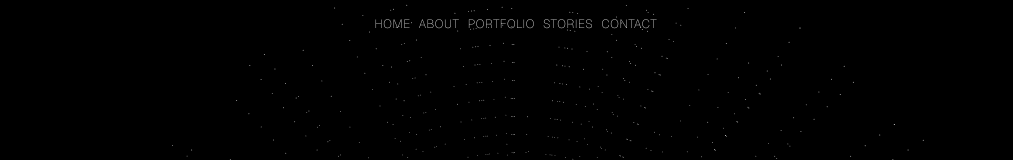
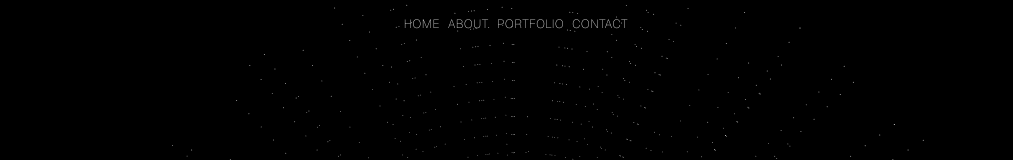
Before and after one commit to wobble-house/raf, a Next.js app: page /signin in a window 1280 px wide. Shown: the top 160 px of the page, without its empty margins (124-1137 px from the left). Built offline with nearby package versions, Linux system fonts and the light colour scheme.

Commit message:
removed stories for now

```diff
--- a/components/nav.tsx
+++ b/components/nav.tsx
@@ -38,9 +38,6 @@ export default function Nav(){
                         <Link href={'/portfolio'} className={`${pathname == '/portfolio' ? 'scale-125 px-2 font-normal text-primary hover:text-secondary' : 'scale-100 font-thin hover:text-primary'} transition-all ease-in-out font-sans uppercase tracking-wider`} onClick={handleClose}>
                           Portfolio
                           </Link>
-                        <Link href={'/stories'} className={`${pathname == '/stories' ? 'scale-125 px-2 font-normal text-primary hover:text-secondary' : 'scale-100 font-thin hover:text-primary'} transition-all ease-in-out font-sans uppercase tracking-wider`} onClick={handleClose}>
-                          Stories
-                          </Link>
                         <Link href={'/contact'} className={`${pathname == '/contact' ? 'scale-125 px-2 font-normal text-primary hover:text-secondary' : 'scale-100 font-thin hover:text-primary'} transition-all ease-in-out font-sans uppercase tracking-wider`} onClick={handleClose}>
                           Contact
                           </Link>
```
